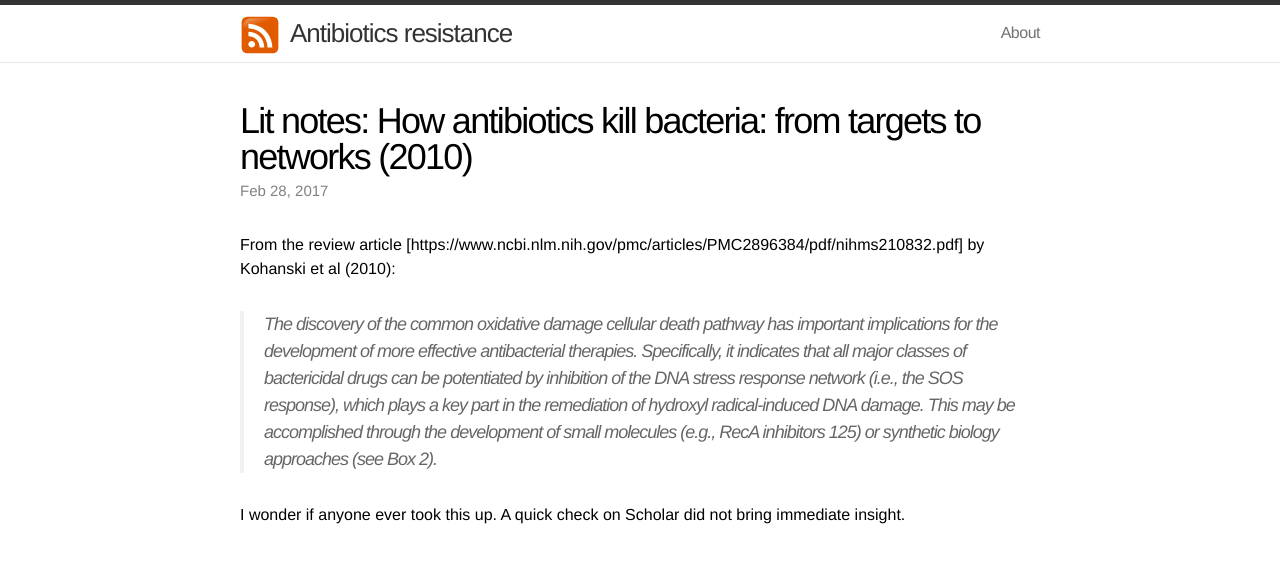
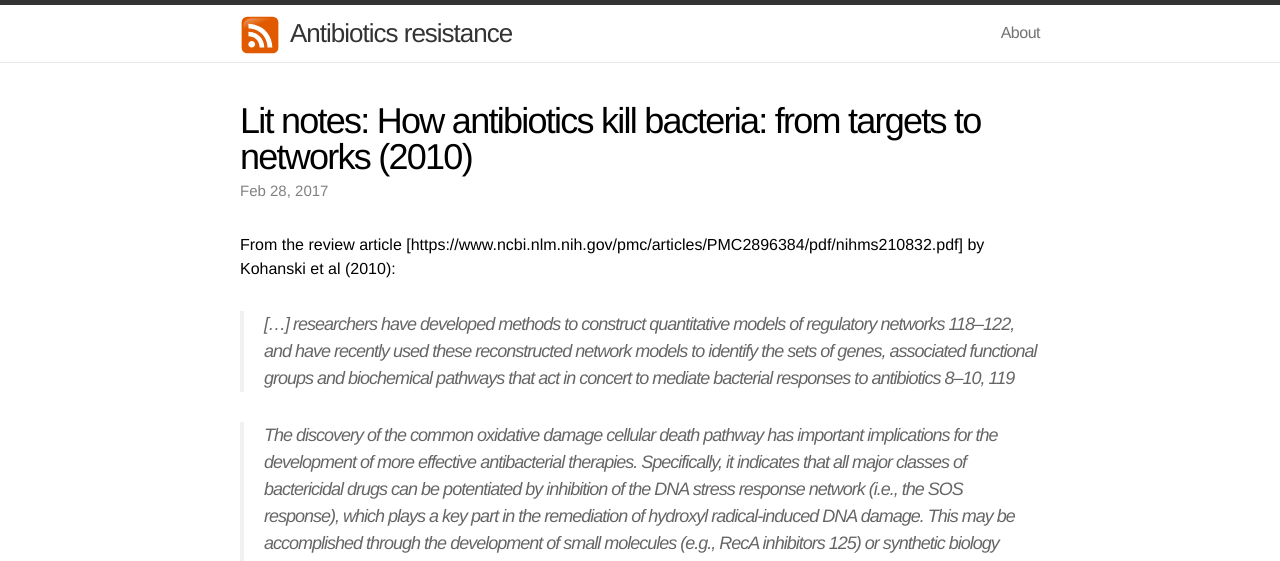
Before and after one commit to simatai/simatai.github.io, a Jekyll site: the page built from _posts/2017-02-28-how-antibiotics-kill-lit-review-2.md, in a window 1280 px wide. Shown: the top 561 px of the page. Built offline with Jekyll 4.4.1, drawn with Linux system fonts in a browser that asks for light colours; grey boxes are pictures that could not be loaded.

Commit message:
Update 2017-02-28-how-antibiotics-kill-lit-review-2.md

```diff
--- a/_posts/2017-02-28-how-antibiotics-kill-lit-review-2.md
+++ b/_posts/2017-02-28-how-antibiotics-kill-lit-review-2.md
@@ -6,6 +6,11 @@ layout: post
 
 
 From the review article [https://www.ncbi.nlm.nih.gov/pmc/articles/PMC2896384/pdf/nihms210832.pdf] by Kohanski et al (2010):
+
+> [...] researchers have developed methods to construct quantitative models of regulatory networks
+> 118–122, and have recently used these reconstructed network models to identify the sets of genes,
+> associated functional groups and biochemical pathways that act in concert to mediate bacterial
+> responses to antibiotics 8–10, 119
 
 > The discovery of the common oxidative damage cellular death pathway has important
 > implications for the development of more effective antibacterial therapies. Specifically, it
```
